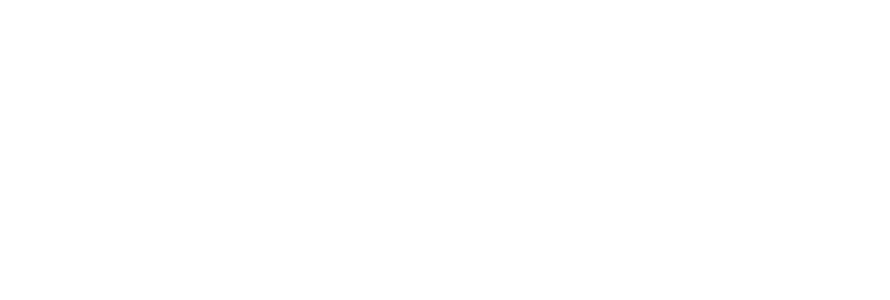
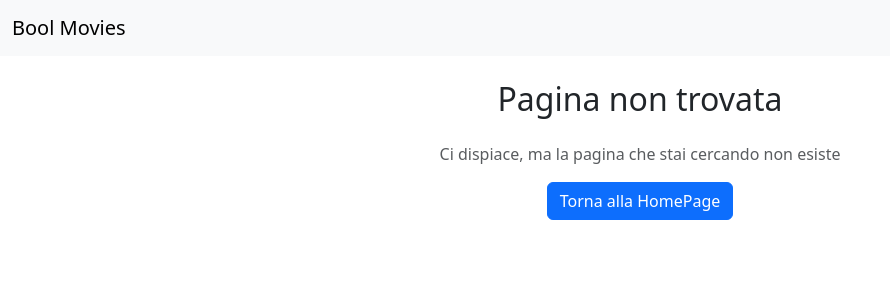
Before and after one commit to mattiamion91/webapp-react, a React (Vite) app: page /404 in a window 1280 px wide. Before the commit this address had no page. Shown: the top 300 px of the page, without its empty margins (0-890 px from the left). Built offline with nearby package versions, Linux system fonts and the light colour scheme.

Commit message:
add notfound page and redirect on 404 if error in show route

```diff
--- a/src/App.jsx
+++ b/src/App.jsx
@@ -1,6 +1,7 @@
 //importo le pagine
 import HomePage from "./pages/HomePage"
 import MoviePage from "./pages/MoviePage"
+import NotFoundPage from "./pages/notFoundPage"
 //importo layout
 import DefaultLayout from "./layouts/DefaultLayout"
 //importo comp libreria rotte
@@ -13,6 +14,7 @@ function App() {
         <Route element={<DefaultLayout />}>
           <Route index element={<HomePage />} />
           <Route path="/movies/:id" element={<MoviePage />} />
+          <Route path="*" element={<NotFoundPage />} />
         </Route>
       </Routes>
     </BrowserRouter>
--- a/src/components/MainHeader.jsx
+++ b/src/components/MainHeader.jsx
@@ -2,7 +2,7 @@ import { Link } from "react-router-dom"
 
 const MainHeader = () => {
 
-    return(
+    return (
         <header>
             <nav className="navbar bg-body-tertiary mb-4">
                 <div className="container-fluid justify-content-start">
--- a/src/pages/MoviePage.jsx
+++ b/src/pages/MoviePage.jsx
@@ -3,13 +3,16 @@ import axios from "axios"
 //importo state e effect
 import { useState, useEffect, use } from "react"
 //importo params
-import { Link, useParams } from "react-router-dom"
+import { Link, useParams, useNavigate } from "react-router-dom"
 import CardReview from "../components/CardReview"
 
 //definisco endpoint in un vat
 const endpoint = "http://localhost:3000/api/movies/";
 
 const MoviePage = () => {
+
+    //creo istanza navigate per poterlo utulizzare
+    const redirect = useNavigate()
 
     //ricavo id dimanico usado params da id url rotta
     const { id } = useParams()
@@ -22,6 +25,7 @@ const MoviePage = () => {
         axios.get(endpoint + id)
         .then(res => {setMovie(res.data)})
         .catch(err => {console.log(err);
+            if (err.status = 404) redirect("/404");
         })
     }
 
--- /dev/null
+++ b/src/pages/NotFoundPage.jsx
@@ -0,0 +1,15 @@
+import { Link } from "react-router-dom"
+
+const NotFoundPage = () => {
+
+    return (
+        <div className="h-100 d-flex flex-column align-items-center justify-content-center">
+            <h2>Pagina non trovata</h2>
+            <p className="text-muted my-3">Ci dispiace, ma la pagina che stai cercando non esiste</p>
+            <Link className="btn btn-primary" to="/">Torna alla HomePage</Link>
+        </div>
+    )
+
+}
+
+export default NotFoundPage
```
Lines whose indentation alone changed are shown as unchanged.
